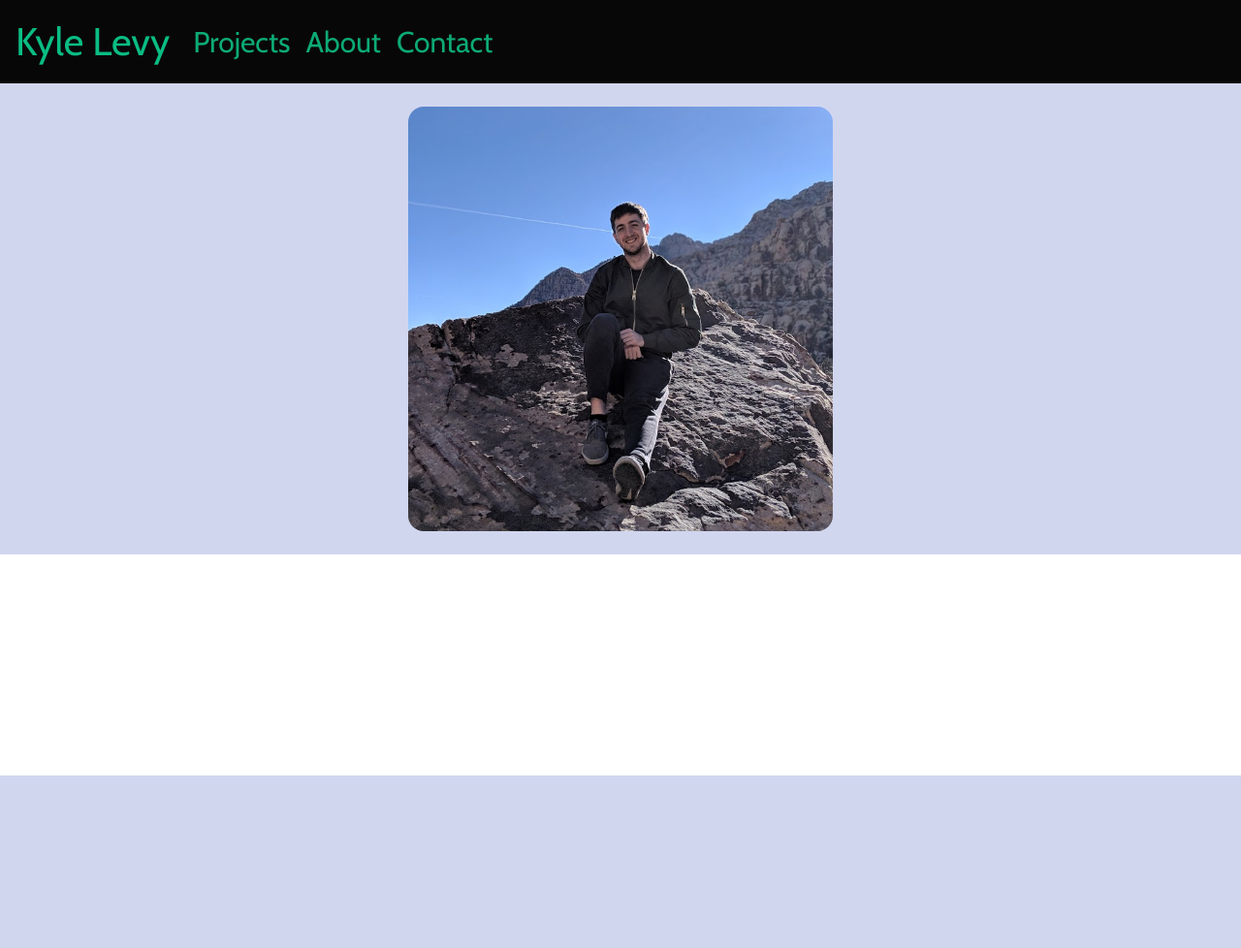
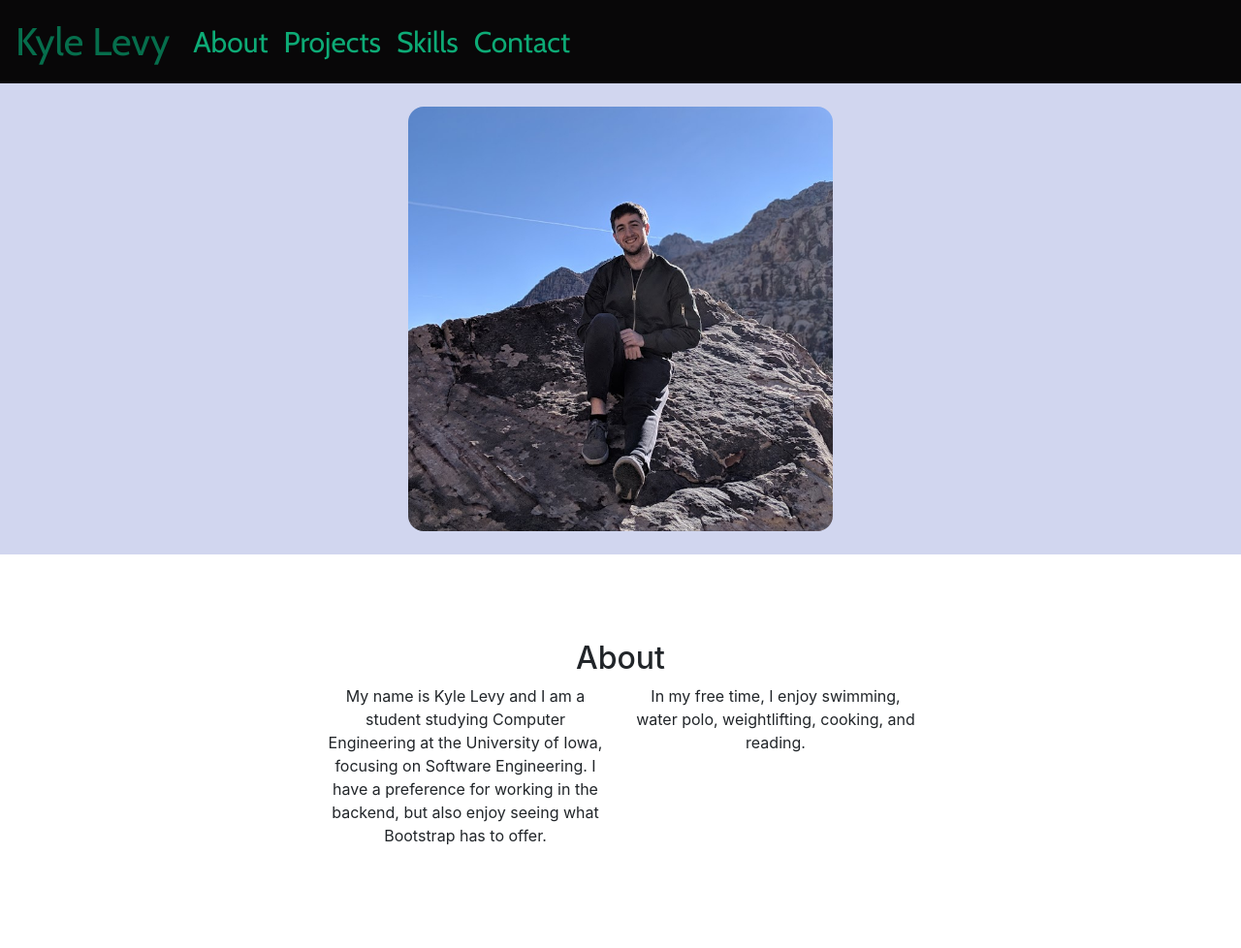
Before and after one commit to Kyle-Levy/kyle_levy_personal_site, a Django app: page / in a window 1280 px wide. Shown: the whole page at 97% size. Before the commit the page ends 800 px from the top, so only its background shows below. Run offline with Django 3.2, Linux system fonts and the light colour scheme; some libraries are stand-ins or nearby versions; some web fonts are replaced.

Commit message:
Added about section with initial draft

```diff
--- a/homepage/static/homepage/homepage.css
+++ b/homepage/static/homepage/homepage.css
@@ -5,7 +5,7 @@
 }
 
 .navbar-dark .navbar-brand{
-    color: #0abd83;
+    color: #066e4c;
 }
 .navbar-dark .navbar-nav .nav-link {
     font-size: 30px;
@@ -31,3 +31,8 @@
 .rounded {
     border-radius: 1rem !important;
 }
+
+section{
+    padding-bottom: 5.5rem !important;
+    padding-top: 5.5rem !important;
+}
--- a/homepage/templates/homepage.html
+++ b/homepage/templates/homepage.html
@@ -15,7 +15,7 @@
     <title>Kyle Levy</title>
 </head>
 <body>
-<nav class="navbar navbar-expand-sm navbar-dark">
+<nav class="navbar sticky-top navbar-expand-sm navbar-dark" id="main-nav">
     <a class="navbar-brand" href="#">Kyle Levy</a>
     <button class="navbar-toggler" type="button" data-toggle="collapse" data-target="#navbarNavAltMarkup"
             aria-controls="navbarNavAltMarkup" aria-expanded="false" aria-label="Toggle navigation">
@@ -23,10 +23,10 @@
     </button>
     <div class="collapse navbar-collapse ml-auto" id="navbarNavAltMarkup">
         <div class="navbar-nav">
-            <a class="nav-item nav-link" href="#">Projects</a>
-            <a class="nav-item nav-link" href="#">About</a>
-            <a class="nav-item nav-link" href="#">Contact</a>
-
+            <a class="nav-item nav-link" href="#about">About</a>
+            <a class="nav-item nav-link" href="#projects">Projects</a>
+            <a class="nav-item nav-link" href="#skills">Skills</a>
+            <a class="nav-item nav-link" href="#contact">Contact</a>
         </div>
     </div>
 </nav>
@@ -38,6 +38,24 @@
             </div>
         </div>
     </div>
+    <section id="about">
+        <div class="row">
+            <div class="col text-center">
+                <h2>About</h2>
+                <div class="row justify-content-md-center">
+                    <div class="col-3">
+                        <p>My name is Kyle Levy and I am a student studying Computer Engineering at the University of
+                            Iowa, focusing on Software
+                            Engineering. I have a preference for working in the backend, but also enjoy seeing what
+                            Bootstrap has to offer. </p>
+                    </div>
+                    <div class="col-3">
+                        <p>In my free time, I enjoy swimming, water polo, weightlifting, cooking, and reading. </p>
+                    </div>
+                </div>
+            </div>
+        </div>
+    </section>
 </div>
 
 <!-- Optional JavaScript -->
```
